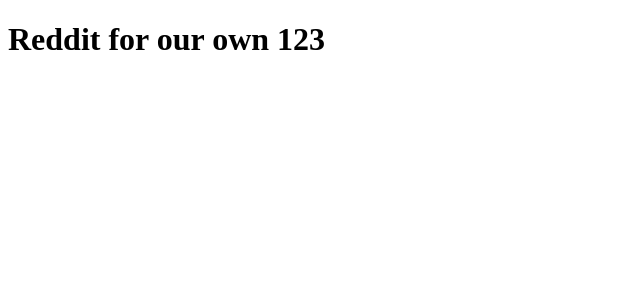
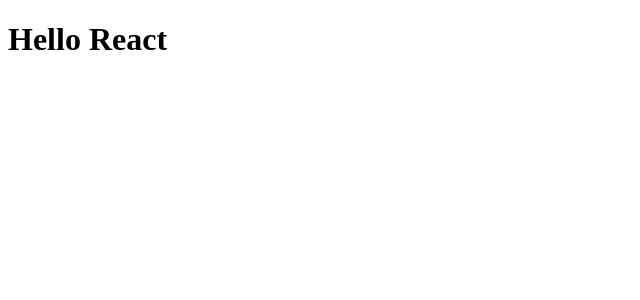
Before and after one commit to IakovYakovlev/Project, a React app: page / in a window 1280 px wide. Shown: the top 300 px of the page, without its empty margins (0-640 px from the left). Built offline with nearby package versions, Linux system fonts and the light colour scheme.

Commit message:
Add "Hello React" for HM 2

```diff
--- a/src/Header.jsx
+++ b/src/Header.jsx
@@ -3,7 +3,7 @@
 export function Header() {
     return (
         <header>
-            <h1>Reddit for our own 123</h1>
+            <h1>Hello React</h1>
         </header>
     );
 }
```
